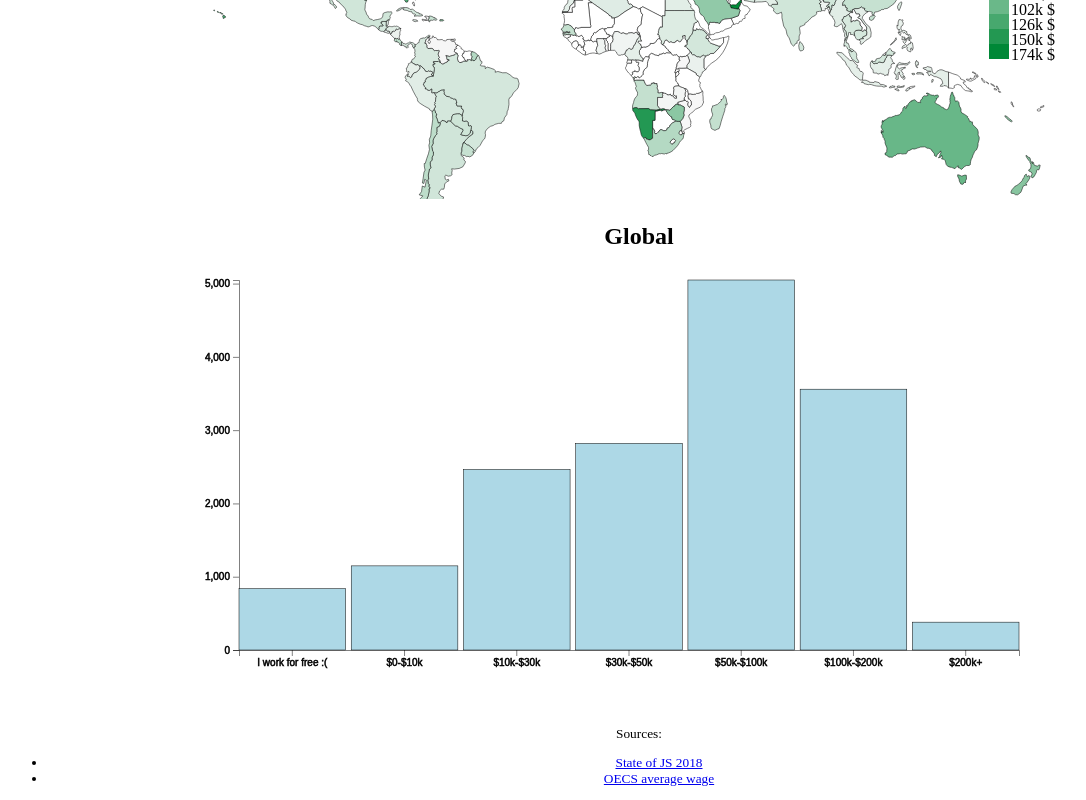
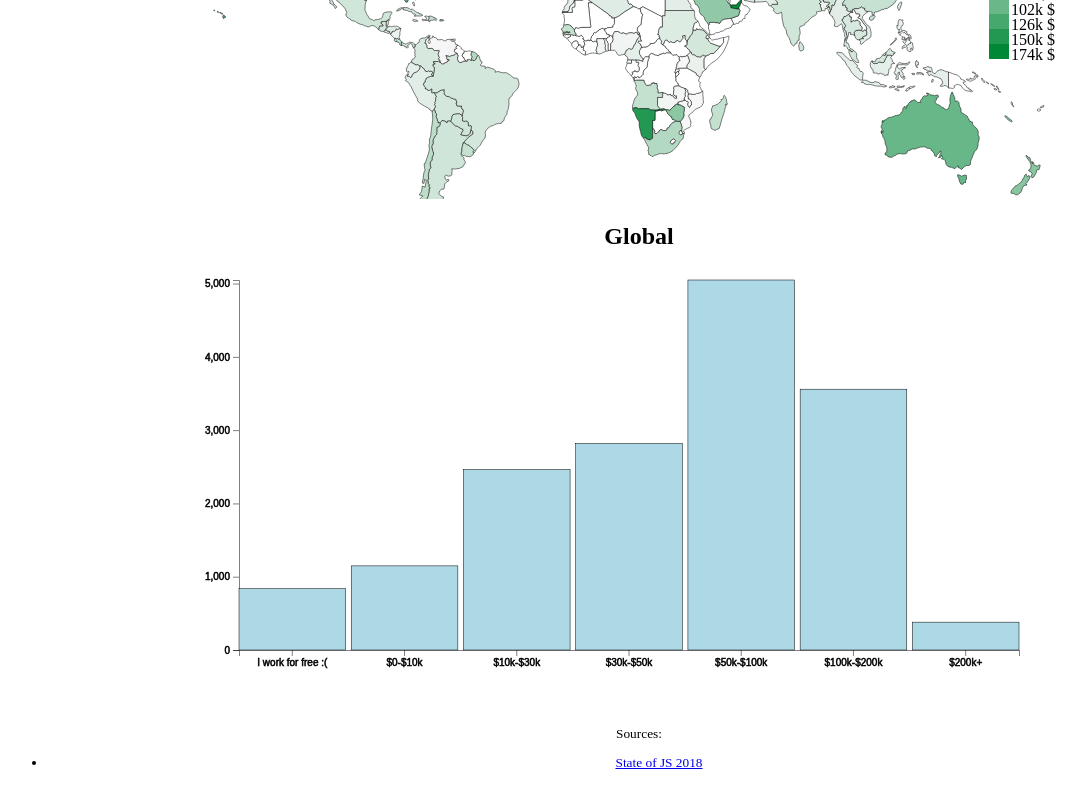
Before and after one commit to marcin-wosinek/js-viz-2, a website: page index.html in a window 1280 px wide. Shown: the part 365-1165 px from the top of the page, without its empty margins (1-1087 px from the left). Drawn offline with nearby package versions, Linux system fonts and the light colour scheme.

Commit message:
remove OECD from data sources

```diff
--- a/index.html
+++ b/index.html
@@ -245,11 +245,6 @@
             >State of JS 2018</a
           >
         </li>
-        <li>
-          <a href="https://data.oecd.org/earnwage/average-wages.htm"
-            >OECS average wage</a
-          >
-        </li>
       </ul>
     </small>
 
```
